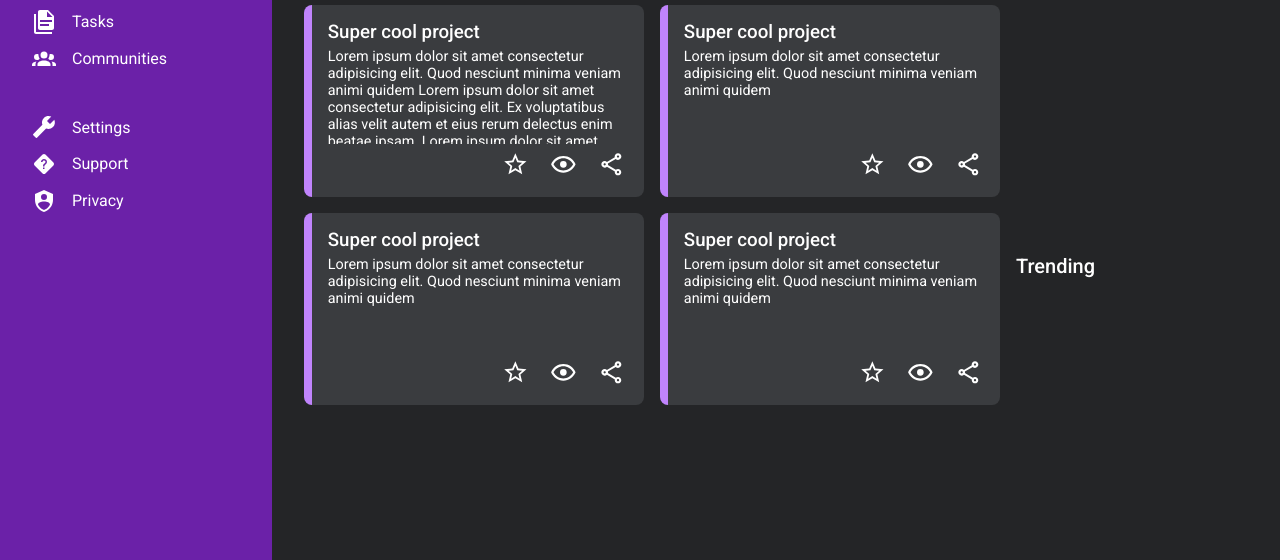
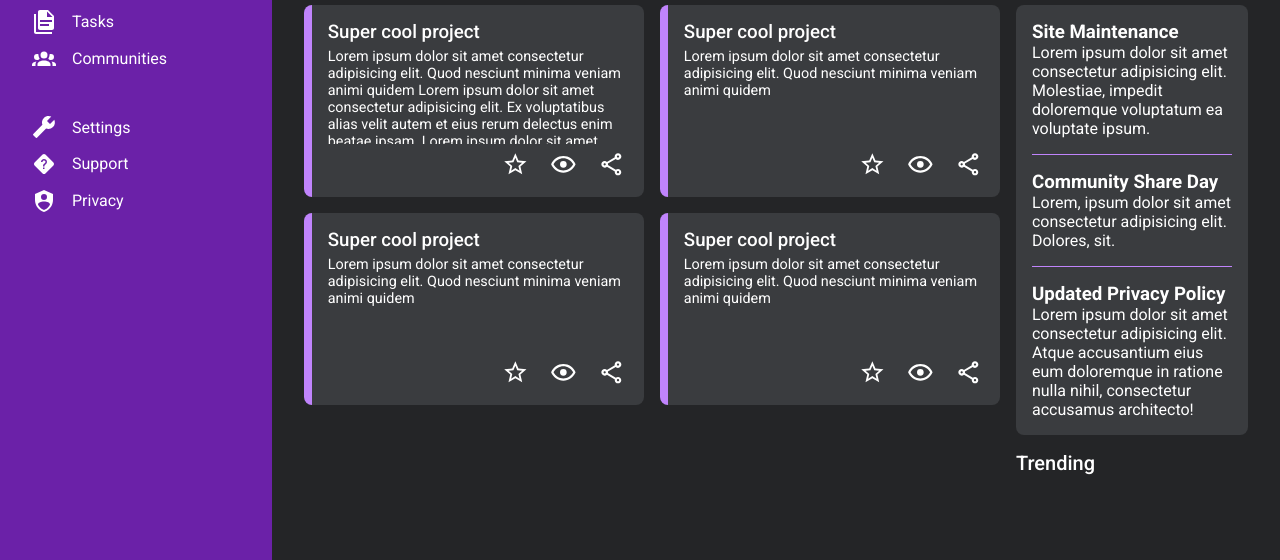
Before and after one commit to 02rasjac/admin-dashboard, a website: page index.html in a window 1280 px wide. Shown: the part 240-800 px from the top of the page. Drawn offline with nearby package versions, Linux system fonts and the light colour scheme.

Commit message:
Add content to "Announcements"

```diff
--- a/index.html
+++ b/index.html
@@ -282,6 +282,23 @@
         </main>
         <aside>
           <h2>Announcements</h2>
+          <div class="container">
+            <article>
+              <h3>Site Maintenance</h3>
+              <p>Lorem ipsum dolor sit amet consectetur adipisicing elit. Molestiae, impedit doloremque voluptatum ea voluptate ipsum.</p>
+            </article>
+            <article>
+              <h3>Community Share Day</h3>
+              <p>Lorem, ipsum dolor sit amet consectetur adipisicing elit. Dolores, sit.</p>
+            </article>
+            <article>
+              <h3>Updated Privacy Policy</h3>
+              <p>
+                Lorem ipsum dolor sit amet consectetur adipisicing elit. Atque accusantium eius eum doloremque in ratione nulla nihil, consectetur
+                accusamus architecto!
+              </p>
+            </article>
+          </div>
         </aside>
         <aside>
           <h2>Trending</h2>
--- a/style.css
+++ b/style.css
@@ -362,3 +362,18 @@ header .search {
   justify-content: end;
   gap: 1rem;
 }
+
+.main .container {
+  display: grid;
+  padding: 0 var(--section-pad-tb);
+  background-color: var(--bg-sec);
+  border-radius: 0.5rem;
+}
+
+.main .container article {
+  padding: var(--section-pad-tb) 0;
+}
+
+.main .container article:not(:first-child) {
+  border-top: 1px solid var(--c-400);
+}
```
